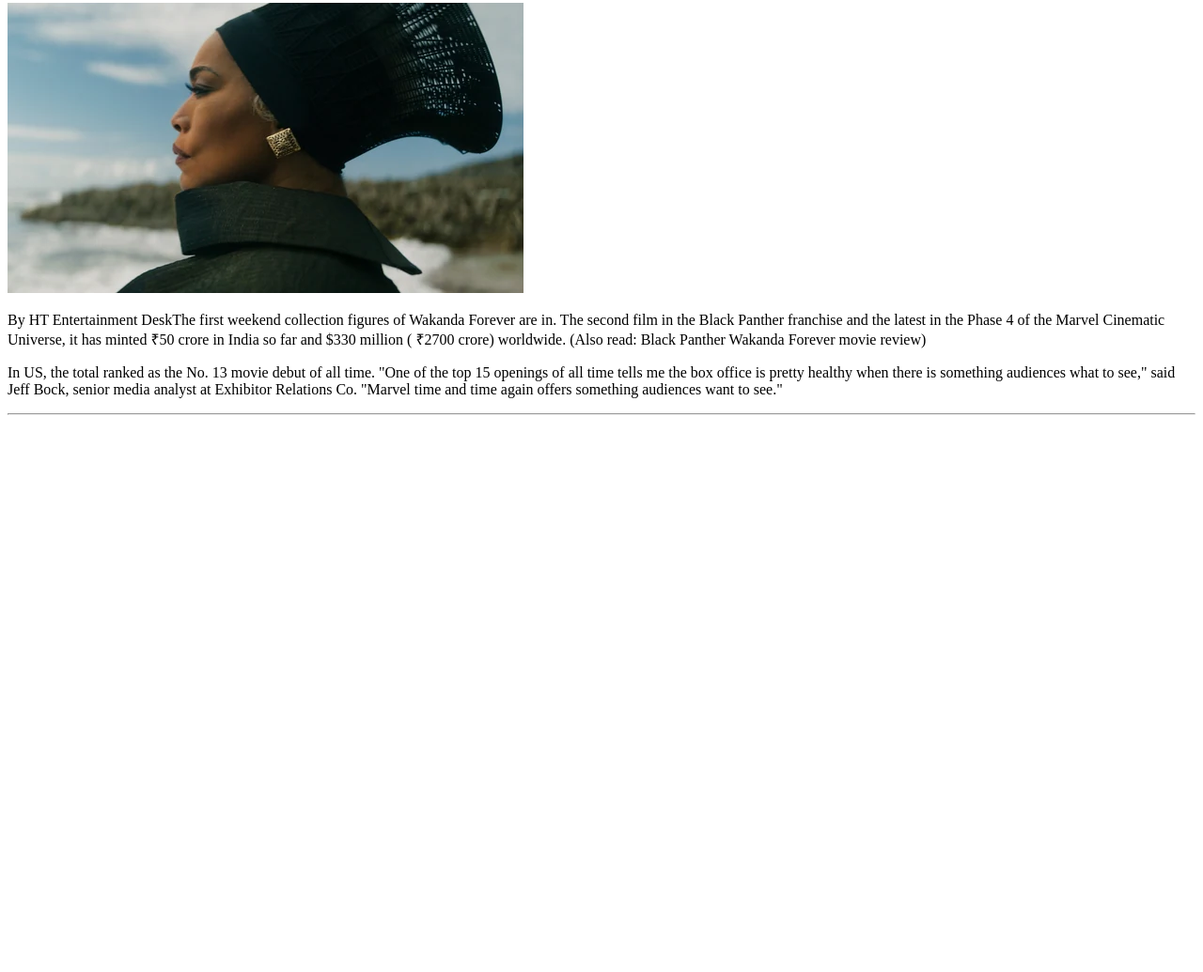
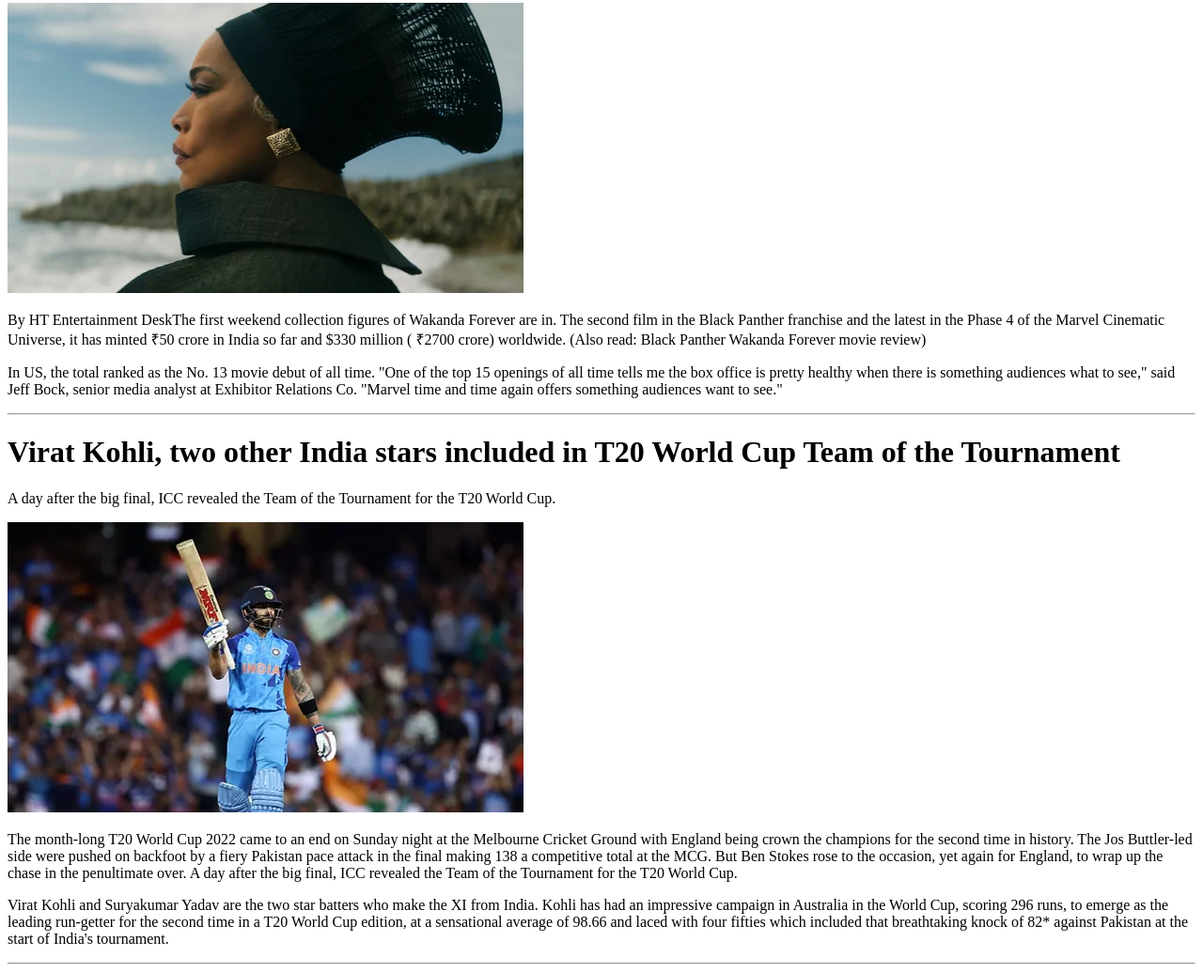
Before and after one commit to ranipankaj7000/news1rani, a plain HTML site: page index.html in a window 1280 px wide. Shown: the part 8699-9734 px from the top of the page at 94% size. Before the commit the page ends 9149 px from the top, so only its background shows below. Drawn offline with Linux system fonts and the light colour scheme.

Commit message:
commit 19

```diff
--- a/index.html
+++ b/index.html
@@ -138,6 +138,14 @@
 
             <hr>
 
+            <h1>Virat Kohli, two other India stars included in T20 World Cup Team of the Tournament</h1>
+            <p>A day after the big final, ICC revealed the Team of the Tournament for the T20 World Cup.</p>
+            <img src="./img/19.webp" alt="virat kohli" />
+            <p>The month-long T20 World Cup 2022 came to an end on Sunday night at the Melbourne Cricket Ground with England being crown the champions for the second time in history. The Jos Buttler-led side were pushed on backfoot by a fiery Pakistan pace attack in the final making 138 a competitive total at the MCG. But Ben Stokes rose to the occasion, yet again for England, to wrap up the chase in the penultimate over. A day after the big final, ICC revealed the Team of the Tournament for the T20 World Cup.</p>
+            <p>Virat Kohli and Suryakumar Yadav are the two star batters who make the XI from India. Kohli has had an impressive campaign in Australia in the World Cup, scoring 296 runs, to emerge as the leading run-getter for the second time in a T20 World Cup edition, at a sensational average of 98.66 and laced with four fifties which included that breathtaking knock of 82* against Pakistan at the start of India's tournament.</p>
+
+            <hr>
+
 
 
         </body>
```
Also changed, not shown: img/19.webp (added).
